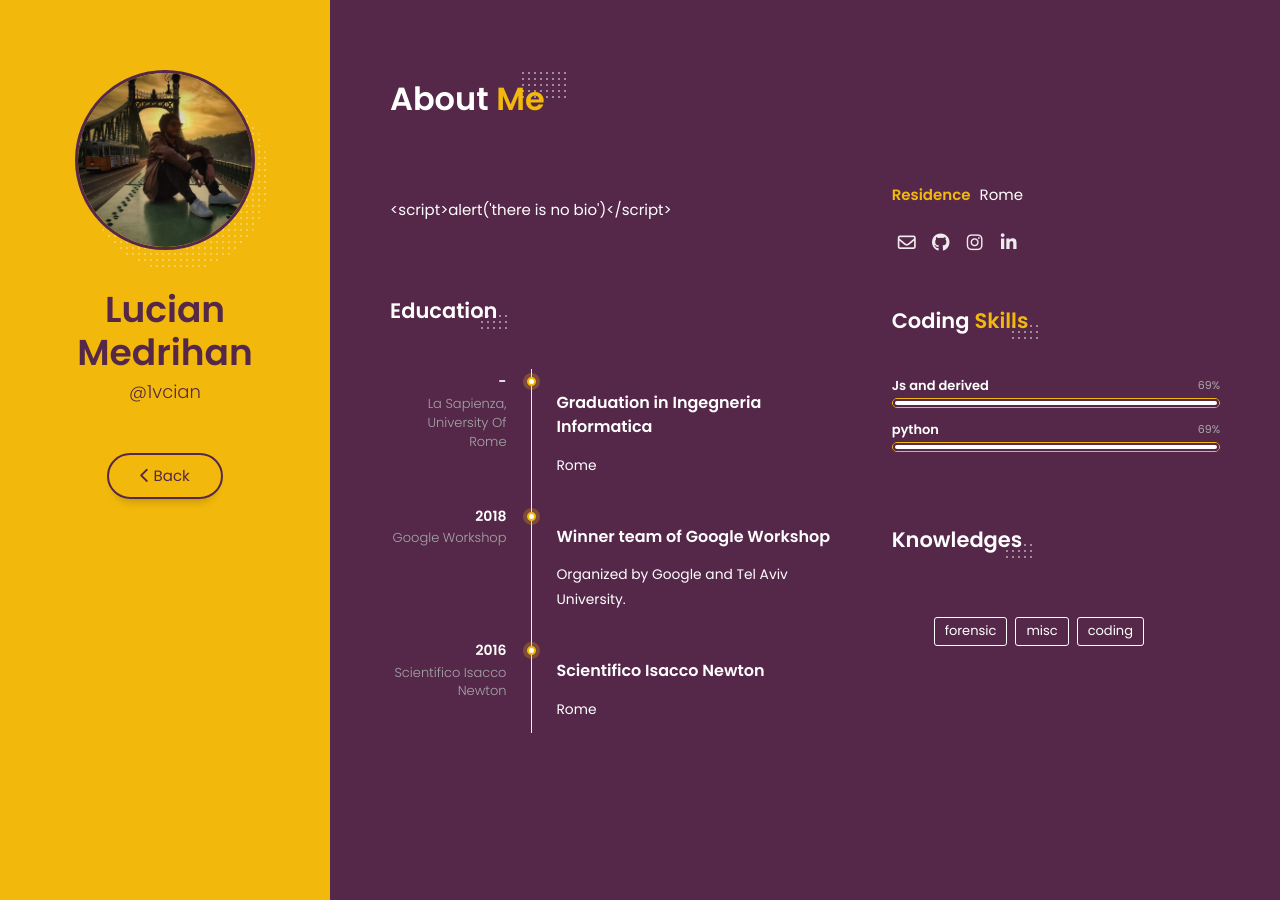
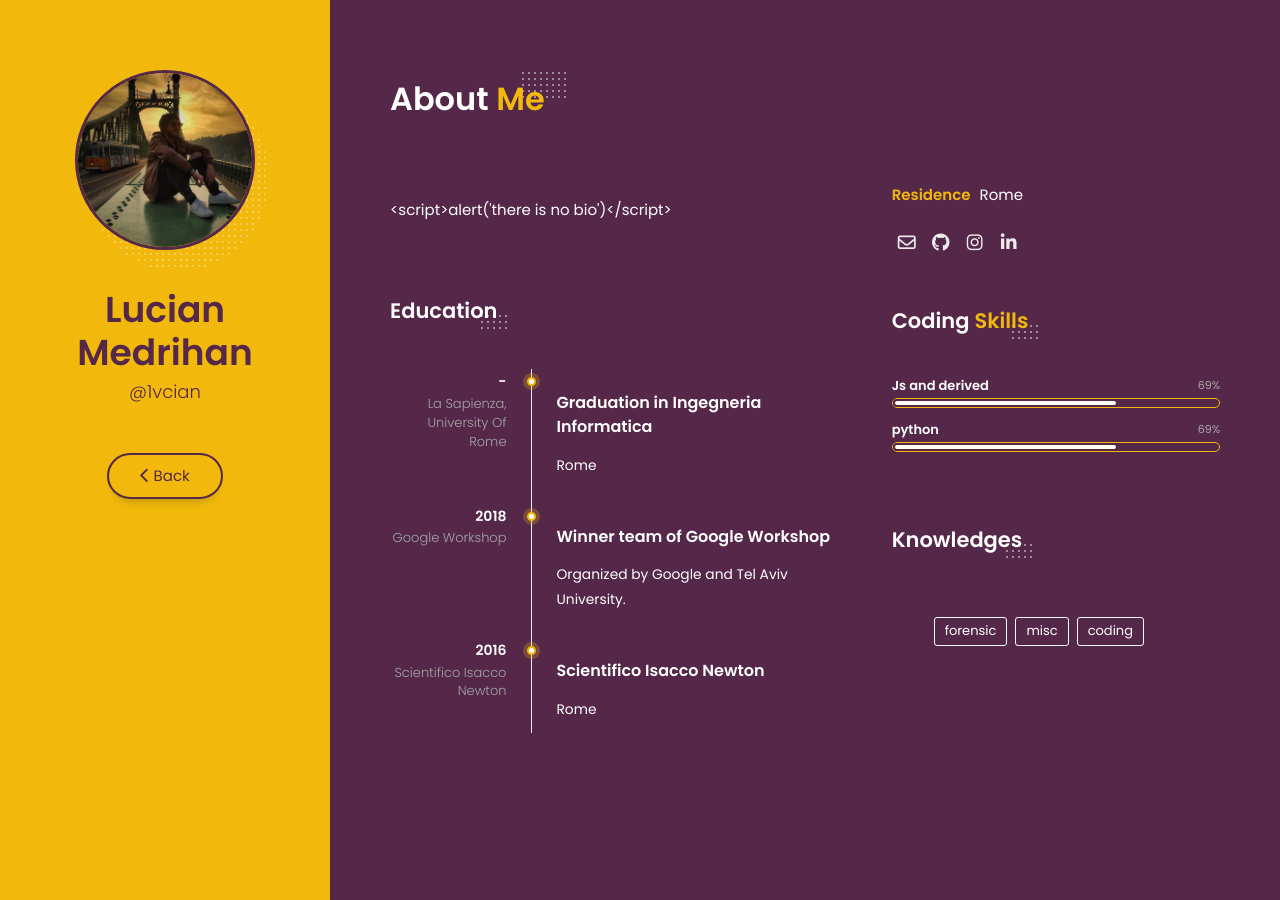
Before and after one commit to HACKappatoi/HACKappatoi.github.io, a Jekyll site: the page built from lucio_cv.md, in a window 1280 px wide. Built offline with Jekyll 4.4.1, drawn with Linux system fonts in a browser that asks for light colours; nearby versions of some CDN libraries.

Commit message:
Update cv.css

```diff
--- a/assets/css/cv.css
+++ b/assets/css/cv.css
@@ -1017,6 +1017,9 @@ input[type="submit"]:focus {
 }
 .skills-second-style .skill-container.skill-75 .skill-percentage {
   width: 75%;
+}
+.skills-second-style .skill-container.skill-69 .skill-percentage {
+  width: 69%;
 }
 .skills-second-style .skill-container.skill-70 .skill-percentage {
   width: 70%;
```
